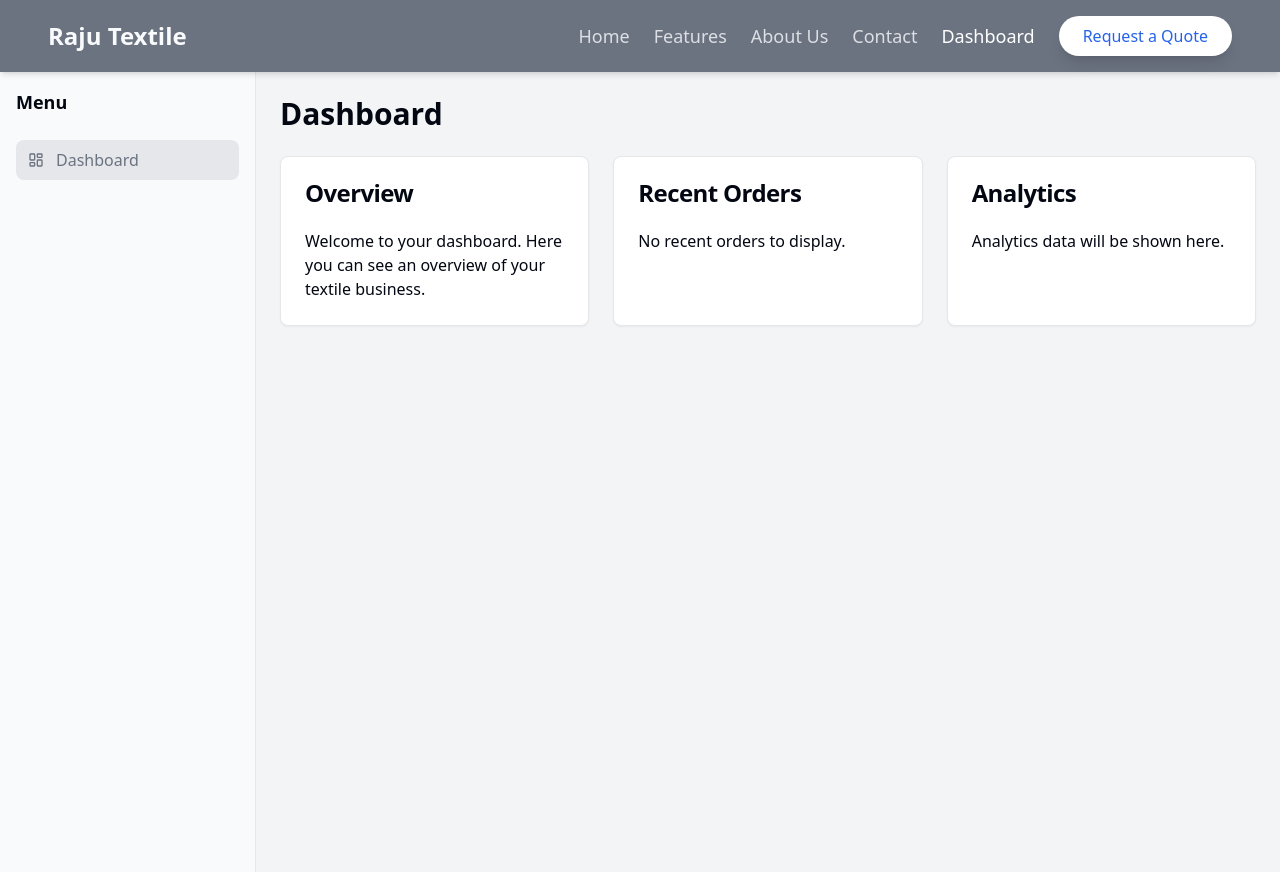
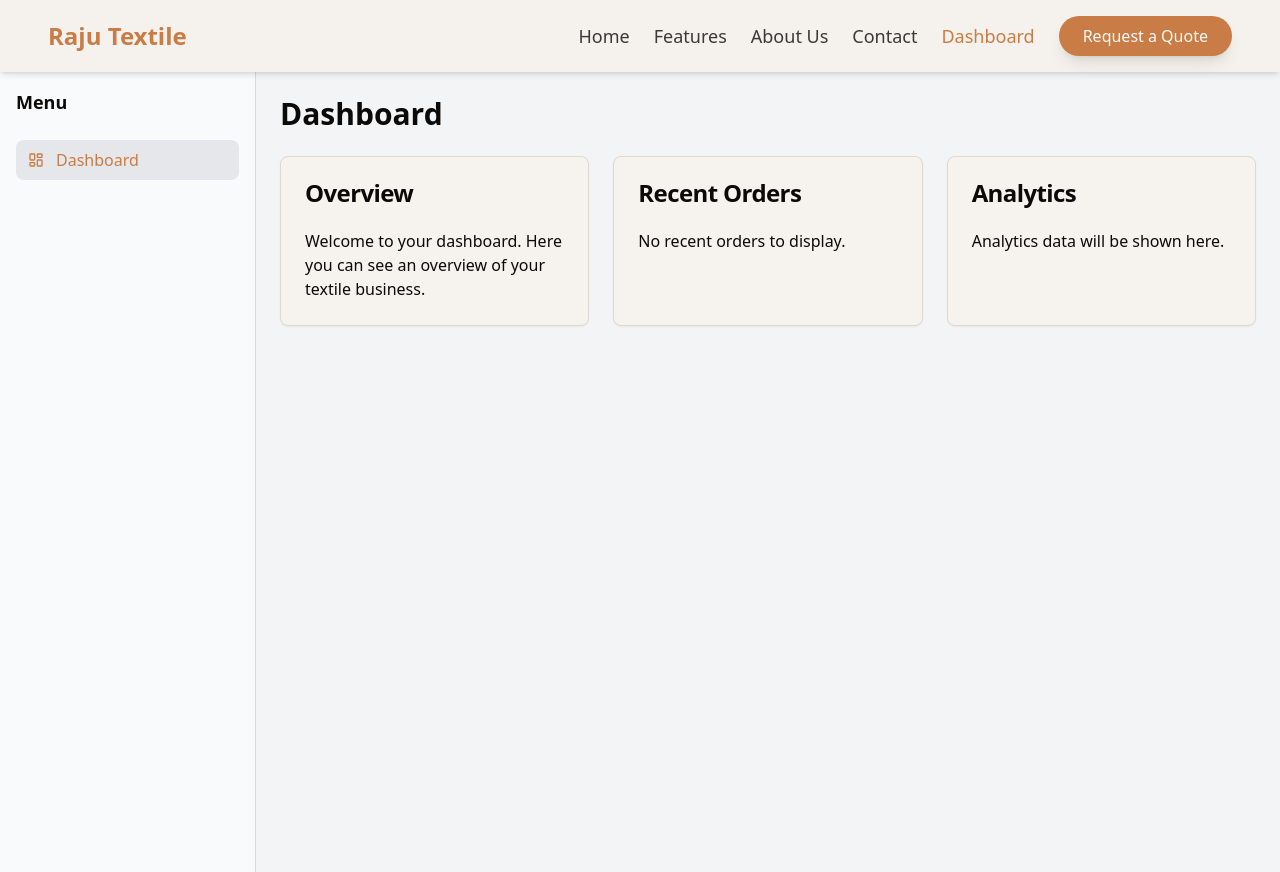
Before and after one commit to supri129/raju-textile, a React (Vite) app: page /dashboard in a window 1280 px wide. Built offline with nearby package versions, Linux system fonts and the light colour scheme.

Commit message:
[dyad] Updated the app with a textile-based theme - wrote 7 file(s)

```diff
--- a/src/components/CallToActionSection.tsx
+++ b/src/components/CallToActionSection.tsx
@@ -5,7 +5,7 @@ import { Button } from "@/components/ui/button";
 
 const CallToActionSection = () => {
   return (
-    <section className="py-16 bg-blue-600 text-white text-center">
+    <section className="py-16 bg-primary text-primary-foreground text-center">
       <div className="container mx-auto px-4 md:px-6">
         <h2 className="text-3xl md:text-4xl font-bold mb-6">
           Ready to Experience the Raju Textile Difference?
@@ -14,10 +14,10 @@ const CallToActionSection = () => {
           Whether you're looking for bespoke fabrics or bulk orders, our team is ready to assist you. Get in touch today!
         </p>
         <div className="flex flex-col sm:flex-row justify-center gap-4">
-          <Button className="bg-white text-blue-600 hover:bg-gray-100 px-8 py-3 text-lg rounded-full shadow-lg transition-all duration-300 ease-in-out transform hover:scale-105">
+          <Button className="bg-primary-foreground text-primary hover:bg-primary-foreground/90 px-8 py-3 text-lg rounded-full shadow-lg transition-all duration-300 ease-in-out transform hover:scale-105">
             View Our Catalog
           </Button>
-          <Button variant="outline" className="border-white text-white hover:bg-white hover:text-blue-600 px-8 py-3 text-lg rounded-full shadow-lg transition-all duration-300 ease-in-out transform hover:scale-105">
+          <Button variant="outline" className="border-primary-foreground text-primary-foreground hover:bg-primary-foreground hover:text-primary px-8 py-3 text-lg rounded-full shadow-lg transition-all duration-300 ease-in-out transform hover:scale-105">
             Request a Quote
           </Button>
         </div>
--- a/src/components/FeaturesSection.tsx
+++ b/src/components/FeaturesSection.tsx
@@ -29,21 +29,21 @@ const features = [
 
 const FeaturesSection = () => {
   return (
-    <section className="py-16 bg-white dark:bg-background">
+    <section className="py-16 bg-background dark:bg-background">
       <div className="container mx-auto px-4 md:px-6 text-center">
-        <h2 className="text-3xl md:text-4xl font-bold mb-12 text-gray-800 dark:text-foreground">
+        <h2 className="text-3xl md:text-4xl font-bold mb-12 text-foreground">
           Why Choose Raju Textile?
         </h2>
         <div className="grid grid-cols-1 md:grid-cols-2 lg:grid-cols-4 gap-8">
           {features.map((feature, index) => (
-            <Card key={index} className="flex flex-col items-center p-6 shadow-lg hover:shadow-xl transition-shadow duration-300">
+            <Card key={index} className="flex flex-col items-center p-6 shadow-lg hover:shadow-xl transition-shadow duration-300 bg-card">
               <CardHeader>
-                <feature.icon className="h-12 w-12 text-blue-600 mb-4" />
-                <CardTitle className="text-xl font-semibold text-gray-900 dark:text-foreground">
+                <feature.icon className="h-12 w-12 text-primary mb-4" />
+                <CardTitle className="text-xl font-semibold text-foreground">
                   {feature.title}
                 </CardTitle>
               </CardHeader>
-              <CardContent className="text-gray-600 dark:text-muted-foreground">
+              <CardContent className="text-muted-foreground">
                 {feature.description}
               </CardContent>
             </Card>
--- a/src/components/Header.tsx
+++ b/src/components/Header.tsx
@@ -27,15 +27,15 @@ const Header = () => {
   };
 
   return (
-    <header className="bg-primary text-primary-foreground p-4 shadow-md sticky top-0 z-50">
+    <header className="bg-background/80 backdrop-blur-sm text-foreground p-4 shadow-md sticky top-0 z-50">
       <div className="container mx-auto flex items-center justify-between">
-        <h1 className="text-2xl font-bold">Raju Textile</h1>
+        <h1 className="text-2xl font-bold text-primary">Raju Textile</h1>
         <nav className="hidden md:flex space-x-6 items-center">
           <NavLink
             to="/"
             className={({ isActive }) =>
-              `text-lg font-medium transition-colors hover:text-white ${
-                isActive && location.hash === "" && location.pathname === "/" ? "text-white" : "text-primary-foreground/80"
+              `text-lg font-medium transition-colors hover:text-primary ${
+                isActive && location.hash === "" && location.pathname === "/" ? "text-primary" : "text-foreground/80"
               }`
             }
           >
@@ -43,34 +43,34 @@ const Header = () => {
           </NavLink>
           <button
             onClick={() => handleScrollToSection("features")}
-            className="text-lg font-medium text-primary-foreground/80 transition-colors hover:text-white"
+            className="text-lg font-medium text-foreground/80 transition-colors hover:text-primary"
           >
             Features
           </button>
           <button
             onClick={() => handleScrollToSection("about-us")}
-            className="text-lg font-medium text-primary-foreground/80 transition-colors hover:text-white"
+            className="text-lg font-medium text-foreground/80 transition-colors hover:text-primary"
           >
             About Us
           </button>
           <button
             onClick={() => handleScrollToSection("contact")}
-            className="text-lg font-medium text-primary-foreground/80 transition-colors hover:text-white"
+            className="text-lg font-medium text-foreground/80 transition-colors hover:text-primary"
           >
             Contact
           </button>
           <NavLink
             to="/dashboard"
             className={({ isActive }) =>
-              `text-lg font-medium transition-colors hover:text-white ${
-                isActive ? "text-white" : "text-primary-foreground/80"
+              `text-lg font-medium transition-colors hover:text-primary ${
+                isActive ? "text-primary" : "text-foreground/80"
               }`
             }
           >
             Dashboard
           </NavLink>
           <Button
-            className="bg-white text-blue-600 hover:bg-gray-100 px-6 py-2 text-base rounded-full shadow-lg transition-all duration-300 ease-in-out transform hover:scale-105"
+            className="bg-primary text-primary-foreground hover:bg-primary/90 px-6 py-2 text-base rounded-full shadow-lg transition-all duration-300 ease-in-out transform hover:scale-105"
             onClick={() => handleScrollToSection("contact")}
           >
             Request a Quote
--- a/src/globals.css
+++ b/src/globals.css
@@ -4,83 +4,83 @@
 
 @layer base {
   :root {
-    --background: 0 0% 100%;
-    --foreground: 224 71.4% 4.1%;
+    --background: 25 33% 95%; /* Light Beige */
+    --foreground: 20 14% 4%; /* Dark Brown/Charcoal */
 
-    --card: 0 0% 100%;
-    --card-foreground: 224 71.4% 4.1%;
+    --card: 25 33% 95%;
+    --card-foreground: 20 14% 4%;
 
-    --popover: 0 0% 100%;
-    --popover-foreground: 224 71.4% 4.1%;
+    --popover: 25 33% 95%;
+    --popover-foreground: 20 14% 4%;
 
-    --primary: 220 9.1% 46.1%;
-    --primary-foreground: 210 20% 98%;
+    --primary: 25 55% 53%; /* Muted Terracotta */
+    --primary-foreground: 20 14% 98%;
 
-    --secondary: 220 14.3% 95.9%;
-    --secondary-foreground: 220 9.1% 46.1%;
+    --secondary: 25 20% 90%;
+    --secondary-foreground: 25 55% 53%;
 
-    --muted: 220 14.3% 95.9%;
-    --muted-foreground: 220 8.9% 46.1%;
+    --muted: 25 20% 90%;
+    --muted-foreground: 20 10% 35%;
 
-    --accent: 220 14.3% 95.9%;
-    --accent-foreground: 220 9.1% 46.1%;
+    --accent: 25 20% 90%;
+    --accent-foreground: 25 55% 53%;
 
     --destructive: 0 84.2% 60.2%;
     --destructive-foreground: 210 20% 98%;
 
-    --border: 220 13% 91%;
-    --input: 220 13% 91%;
-    --ring: 224 71.4% 4.1%;
+    --border: 25 20% 85%;
+    --input: 25 20% 85%;
+    --ring: 25 55% 53%;
 
     --radius: 0.5rem;
 
-    --sidebar-background: 220 14.3% 95.9%;
-    --sidebar-foreground: 224 71.4% 4.1%;
-    --sidebar-primary: 220 9.1% 46.1%;
-    --sidebar-primary-foreground: 210 20% 98%;
-    --sidebar-accent: 220 13% 91%;
-    --sidebar-accent-foreground: 224 71.4% 4.1%;
-    --sidebar-border: 220 13% 85%;
-    --sidebar-ring: 224 71.4% 4.1%;
+    --sidebar-background: 25 20% 90%;
+    --sidebar-foreground: 20 14% 4%;
+    --sidebar-primary: 25 55% 53%;
+    --sidebar-primary-foreground: 20 14% 98%;
+    --sidebar-accent: 25 20% 85%;
+    --sidebar-accent-foreground: 20 14% 4%;
+    --sidebar-border: 25 20% 80%;
+    --sidebar-ring: 25 55% 53%;
   }
 
   .dark {
-    --background: 224 71.4% 4.1%;
-    --foreground: 210 20% 98%;
+    --background: 20 14% 4%; /* Dark Brown/Charcoal */
+    --foreground: 25 20% 98%; /* Off-white */
 
-    --card: 224 71.4% 4.1%;
-    --card-foreground: 210 20% 98%;
+    --card: 20 14% 4%;
+    --card-foreground: 25 20% 98%;
 
-    --popover: 224 71.4% 4.1%;
-    --popover-foreground: 210 20% 98%;
+    --popover: 20 14% 4%;
+    --popover-foreground: 25 20% 98%;
 
-    --primary: 210 20% 98%;
-    --primary-foreground: 220 9.1% 46.1%;
+    --primary: 25 55% 53%; /* Muted Terracotta */
+    --primary-foreground: 20 14% 4%;
 
-    --secondary: 215 27.9% 16.9%;
-    --secondary-foreground: 210 20% 98%;
+    --secondary: 20 14% 8%;
+    --secondary-foreground: 25 20% 98%;
 
-    --muted: 215 27.9% 16.9%;
-    --muted-foreground: 217.9 10.6% 64.9%;
+    --muted: 20 14% 8%;
+    --muted-foreground: 25 15% 65%;
 
-    --accent: 215 27.9% 16.9%;
-    --accent-foreground: 210 20% 98%;
+    --accent: 20 14% 8%;
+    --accent-foreground: 25 20% 98%;
 
     --destructive: 0 62.8% 30.6%;
     --destructive-foreground: 210 20% 98%;
 
-    --border: 215 27.9% 16.9%;
-    --input: 215 27.9% 16.9%;
-    --ring: 216 12.2% 83.9%;
+    --border: 20 14% 12%;
+    --input: 20 14% 12%;
+    --ring: 25 55% 53%;
 
-    --sidebar-background: 215 27.9% 16.9%;
-    --sidebar-foreground: 210 20% 98%;
-    --sidebar-primary: 210 20% 98%;
-    --sidebar-primary-foreground: 220 9.1% 46.1%;
-    --sidebar-accent: 215 27.9% 16.9%;
-    --sidebar-accent-foreground: 210 20% 98%;
-    --sidebar-border: 215 27.9% 16.9%;
-    --sidebar-ring: 216 12.2% 83.9%;
+    --sidebar-background: 20 14% 8%;
+    --sidebar-foreground: 25 20% 98%;
+    --sidebar-primary: 25 55% 53%;
+    --sidebar-primary-foreground: 20 14% 4%;
+    --sidebar-accent: 20 14% 12%;
+    --sidebar-accent-foreground: 25 20% 98%;
+    --sidebar-border: 20 14% 12%;
+    --sidebar-ring: 25 55% 53%;
   }
 }
 
```
Also changed, not shown: src/components/AboutUsSection.tsx (+5 -5 lines), src/components/HeroSection.tsx (+9 -5 lines), src/components/MobileNav.tsx (+10 -10 lines).
